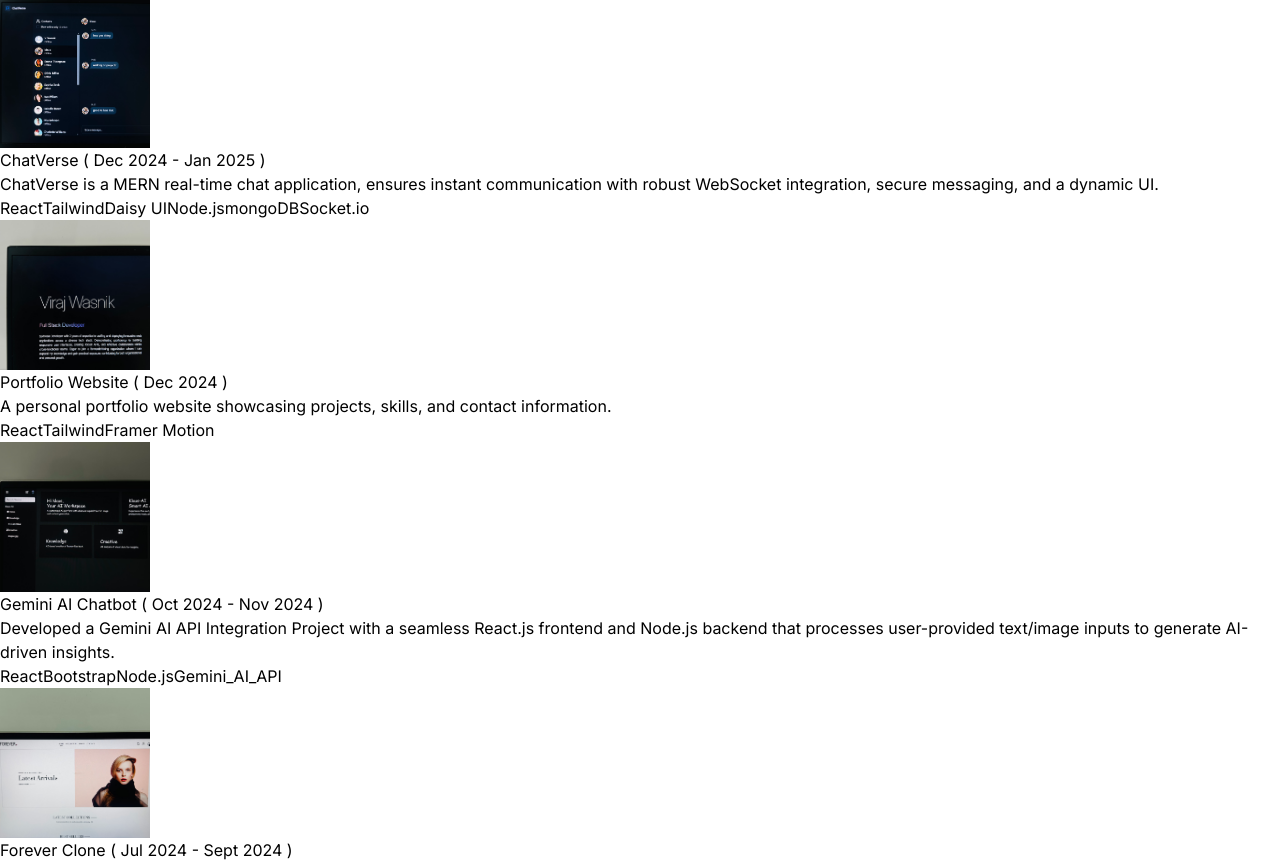
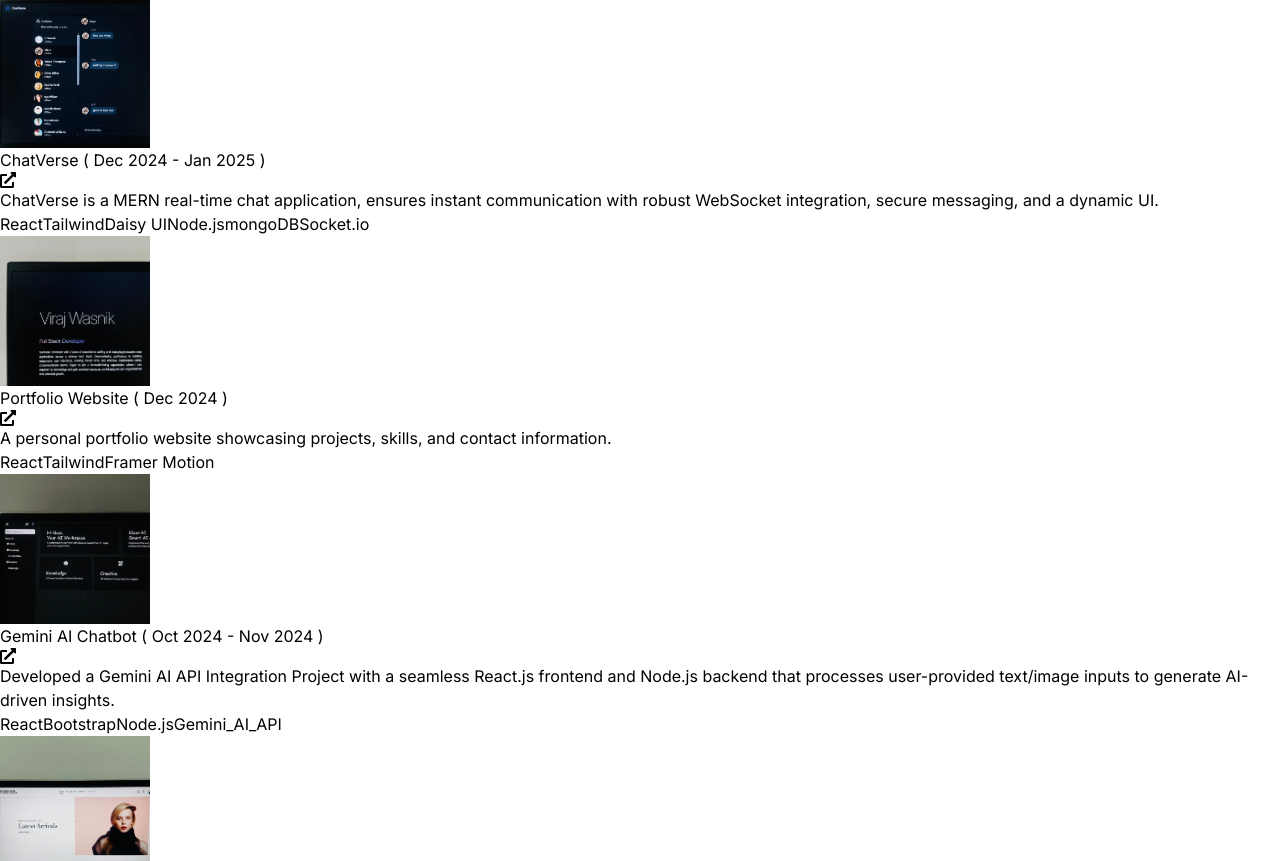
Before and after one commit to veeraj2404/portfolio, a React (Vite) app: page / in a window 1280 px wide. Shown: the part 1805-2666 px from the top of the page. Built offline with nearby package versions, Linux system fonts and the light colour scheme.

Commit message:
project link added

```diff
--- a/src/components/Projects.jsx
+++ b/src/components/Projects.jsx
@@ -1,6 +1,7 @@
 import React from 'react'
 import { PROJECTS } from '../constants'
 import { motion } from "framer-motion";
+import { FaExternalLinkAlt } from 'react-icons/fa';
 
 export default function Projects() {
     return (
@@ -30,8 +31,14 @@ export default function Projects() {
                             initial={{ opacity: 0, x: 100 }}
                             transition={{ duration: 1 }}
                             className="w-full max-w-xl lg:w-3/4">
-                            <h6 className='mb-2 font-semibold'>{project.title}
-                                <span className='mb-2 font-light text-sm text-neutral-400'>{" "} {"("} {project.date} {")"}</span></h6>
+                            <div className='flex'>
+                                <h6 className='mb-2 font-semibold'>{project.title}
+                                    <span className='mb-2 font-light text-sm text-neutral-400'>{" "} {"("} {project.date} {")"}</span>
+                                </h6>
+                                <a href={project.link} target='_blank' rel='noreferrer' >
+                                    <FaExternalLinkAlt className='mt-1 ml-4 cursor-pointer' />
+                                </a>
+                            </div>
                             <p className='mb-4 text-neutral-400 text-justify'>{project.description}</p>
                             {project.technologies.map((tech, index) => (
                                 <span key={index} className="mr-2 rounded bg-neutral-900 px-2 py-1 text-sm font-medium text-purple-900">{tech}</span>
--- a/src/constants/index.js
+++ b/src/constants/index.js
@@ -45,6 +45,7 @@ export const PROJECTS = [
     title: "ChatVerse",
     date: "Dec 2024 - Jan 2025",
     image: chatverse,
+    link: "https://github.com/veeraj2404/chatverse",
     description:
       "ChatVerse is a MERN real-time chat application, ensures instant communication with robust WebSocket integration, secure messaging, and a dynamic UI.",
     technologies: ["React", "Tailwind", "Daisy UI", "Node.js", "mongoDB", "Socket.io"],
@@ -53,6 +54,7 @@ export const PROJECTS = [
     title: "Portfolio Website",
     date: "Dec 2024",
     image: portfolio,
+    link: "https://github.com/veeraj2404/portfolio",
     description:
       "A personal portfolio website showcasing projects, skills, and contact information.",
     technologies: ["React", "Tailwind", "Framer Motion"],
@@ -61,6 +63,7 @@ export const PROJECTS = [
     title: "Gemini AI Chatbot",
     date: "Oct 2024 - Nov 2024",
     image: geminiai,
+    link: "https://github.com/veeraj2404/gemini-ai",
     description:
       `Developed a Gemini AI API Integration Project with
       a seamless React.js frontend and Node.js backend
@@ -72,6 +75,7 @@ export const PROJECTS = [
     title: "Forever Clone",
     date: "Jul 2024 - Sept 2024",
     image: foreverclone,
+    link: "https://github.com/veeraj2404/Ecommerce-app",
     description:
       `The e-commerce application provides a complete shopping experience
        with product browsing, cart management, and secure payment processing.
@@ -83,6 +87,7 @@ export const PROJECTS = [
     title: "CSV Manager",
     date: "Mar 2024",
     image: csvmanager,
+    link: "https://github.com/veeraj2404/csv_manager",
     description:
       `Developed an application for importing, editing, and
       exporting CSV files with a modular design and an
@@ -95,6 +100,7 @@ export const PROJECTS = [
   //   title: "E-Commerce Web Services",
   //   date: "Oct 2022",
   //   image: project4,
+  //   link: "https://github.com/veeraj2404/ecommerce",
   //   description:
   //     `The E-commerce Web Services Spring Boot
   //     application efficiently handles product browsing,
```
